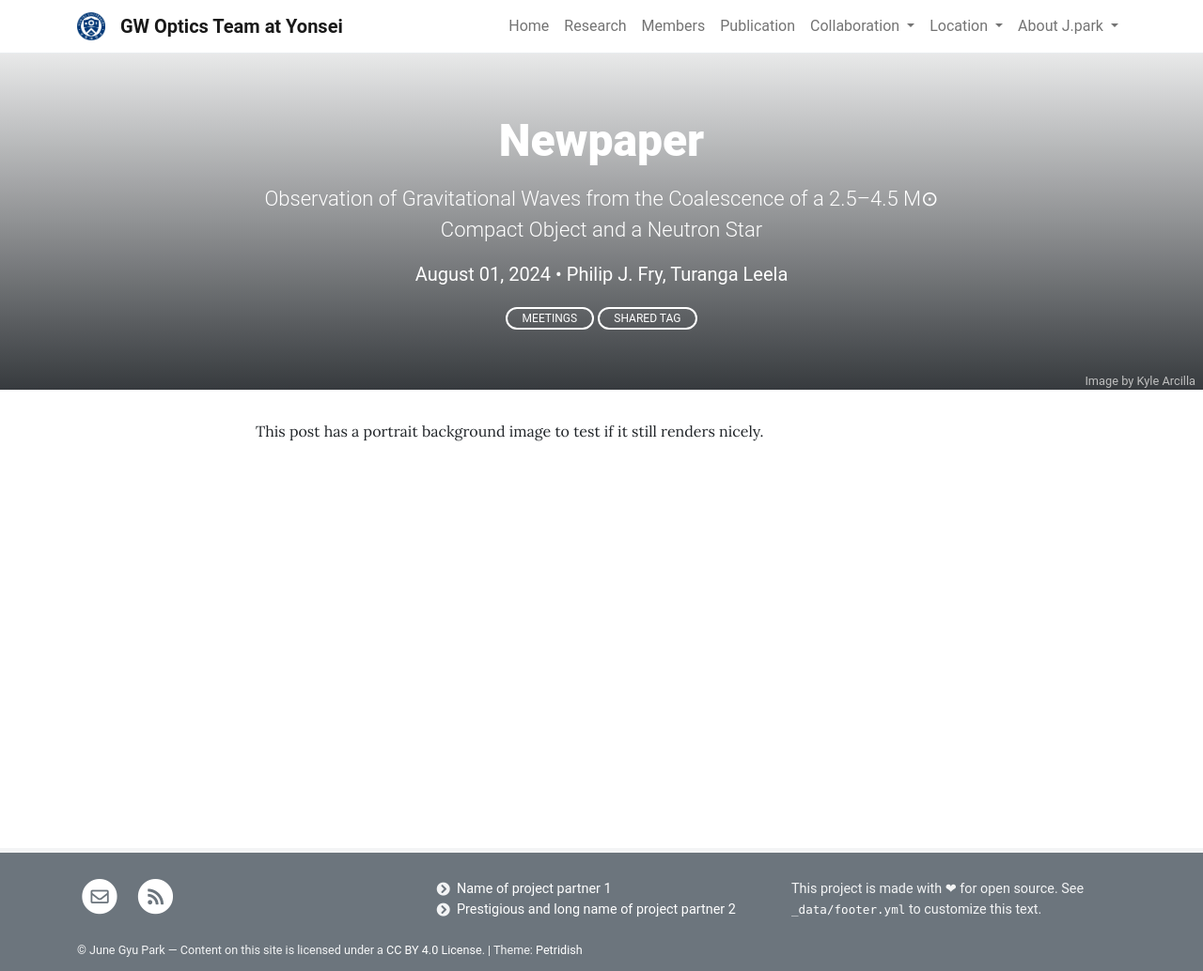
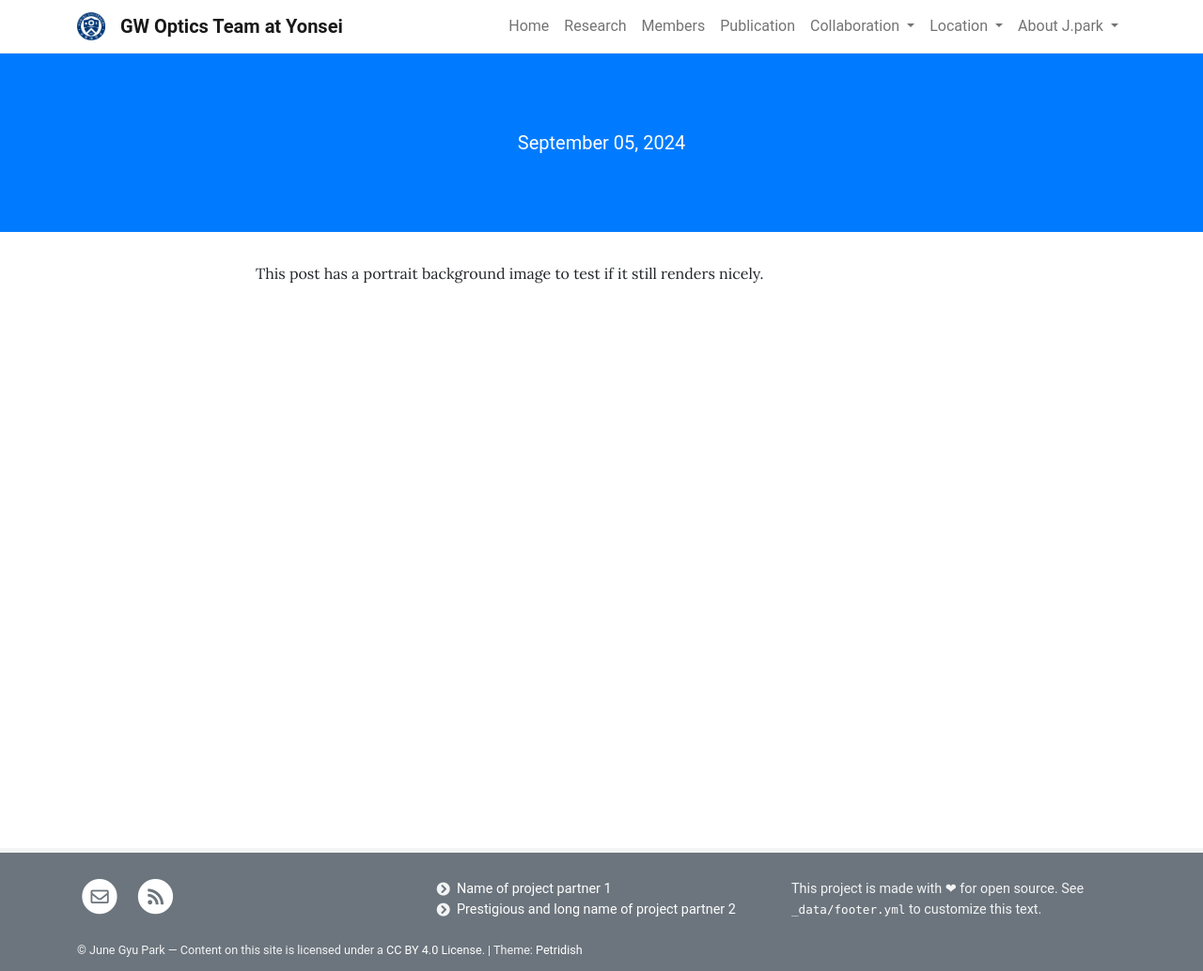
Before and after one commit to jgpark84/testpage, a Jekyll site: the page built from _posts/2024-08-01-Newpaper.md, in a window 1280 px wide. Shown: the whole page at 94% size. Built offline with Jekyll 4.4.1, drawn with Linux system fonts in a browser that asks for light colours.

Commit message:
Update 2024-08-01-Newpaper.md

```diff
--- a/_posts/2024-08-01-Newpaper.md
+++ b/_posts/2024-08-01-Newpaper.md
@@ -1,12 +1,10 @@
 ---
 title: Newpaper
 description: Observation of Gravitational Waves from the Coalescence of a 2.5–4.5 M⊙ Compact Object and a Neutron Star
-background:
-  img: "/imag/230539.jpg"
-  by: Kyle Arcilla
-  href: /imag/230539.jpg
-author: [Philip J. Fry, Turanga Leela]
-tags: [Meetings, Shared tag]
+background:/imag/230539.jpg
+  by: LVK collaboration
+author: [LVK collaboration]
+tags: [Compact binary, neutron star]
 ---
 
 This post has a portrait background image to test if it still renders nicely.
```
